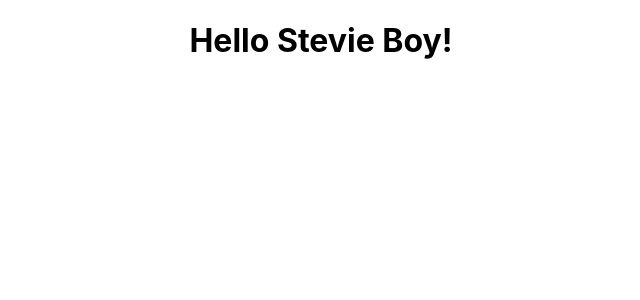
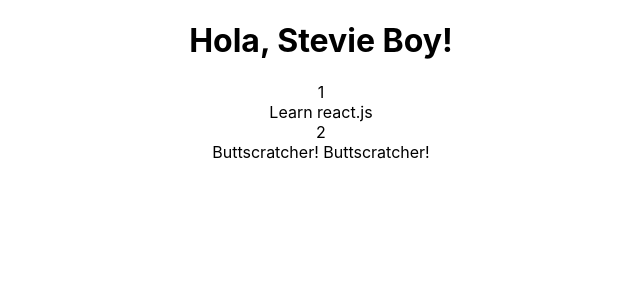
Before and after one commit to stevefaeembra/wk_13_weekend_react_play, a React (Create React App) app: page / in a window 1280 px wide. Shown: the top 300 px of the page, without its empty margins (319-959 px from the left). Built offline with nearby package versions, Linux system fonts and the light colour scheme.

Commit message:
got simple todolist working

```diff
--- a/src/App.js
+++ b/src/App.js
@@ -2,12 +2,14 @@ import React, { Component } from 'react';
 import logo from './logo.svg';
 import './App.css';
 import Greeting from './components/greeting';
+import ToDoList from './components/todolist';
 
 class App extends Component {
   render() {
     return (
       <div className="App">
-        <Greeting name="Stevie Boy!"/>
+        <Greeting salve="Hola" name="Stevie Boy!"/>
+        <ToDoList />
       </div>
     );
   }
--- a/src/components/greeting.js
+++ b/src/components/greeting.js
@@ -4,7 +4,7 @@ class Greeting extends Component {
   render() {
     return (
       <div className="greeting">
-        <h1>Hello {this.props.name}</h1>
+        <h1>{this.props.salve}, {this.props.name}</h1>
       </div>
     );
   }
--- /dev/null
+++ b/src/components/todolist.js
@@ -0,0 +1,36 @@
+import React, { Component } from 'react';
+import ToDoListItem from './todolistitem';
+
+class ToDoList extends Component {
+
+  constructor(props) {
+    super(props);
+    this.state =
+    {
+      toDoItems: [{
+        id: 1,
+        text: "Learn react.js"
+      },
+      {
+        id: 2,
+        text: "Buttscratcher! Buttscratcher!"
+      }]
+    }
+  }
+
+  render() {
+    // can't do for loop inside JSX, need to build array outside
+    // and inject the array
+    let items = [];
+    this.state.toDoItems.forEach((item) => {
+      items.push(<ToDoListItem id={item.id} text={item.text} />)
+    })
+    return (
+      <div class="todoitem">
+        {items}
+      </div>
+    );
+  }
+}
+
+export default ToDoList;
--- /dev/null
+++ b/src/components/todolistitem.js
@@ -0,0 +1,19 @@
+import React, { Component } from 'react';
+
+class ToDoListItem extends Component {
+
+  render() {
+    return (
+      <div class="todolist-item">
+        <div class="todolist-item-id">
+          {this.props.id}
+        </div>
+        <div class="todolist-item-text">
+          {this.props.text}
+        </div>
+      </div>
+    );
+  }
+}
+
+export default ToDoListItem;
```
